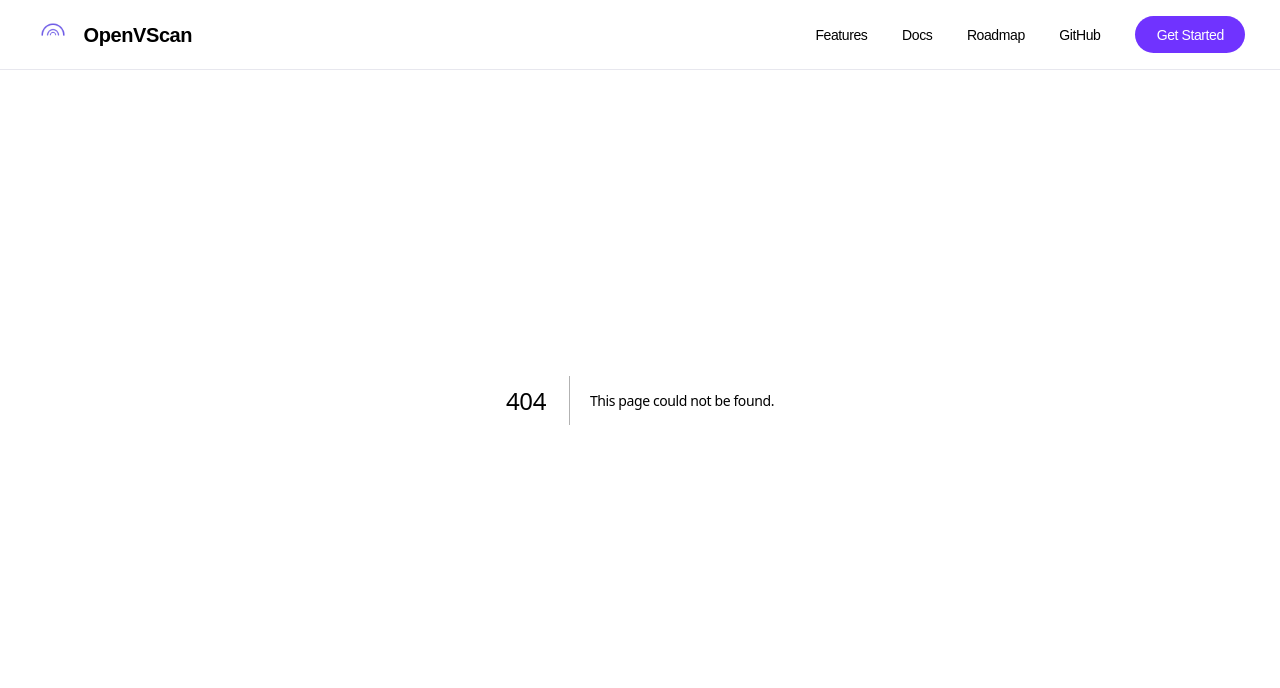
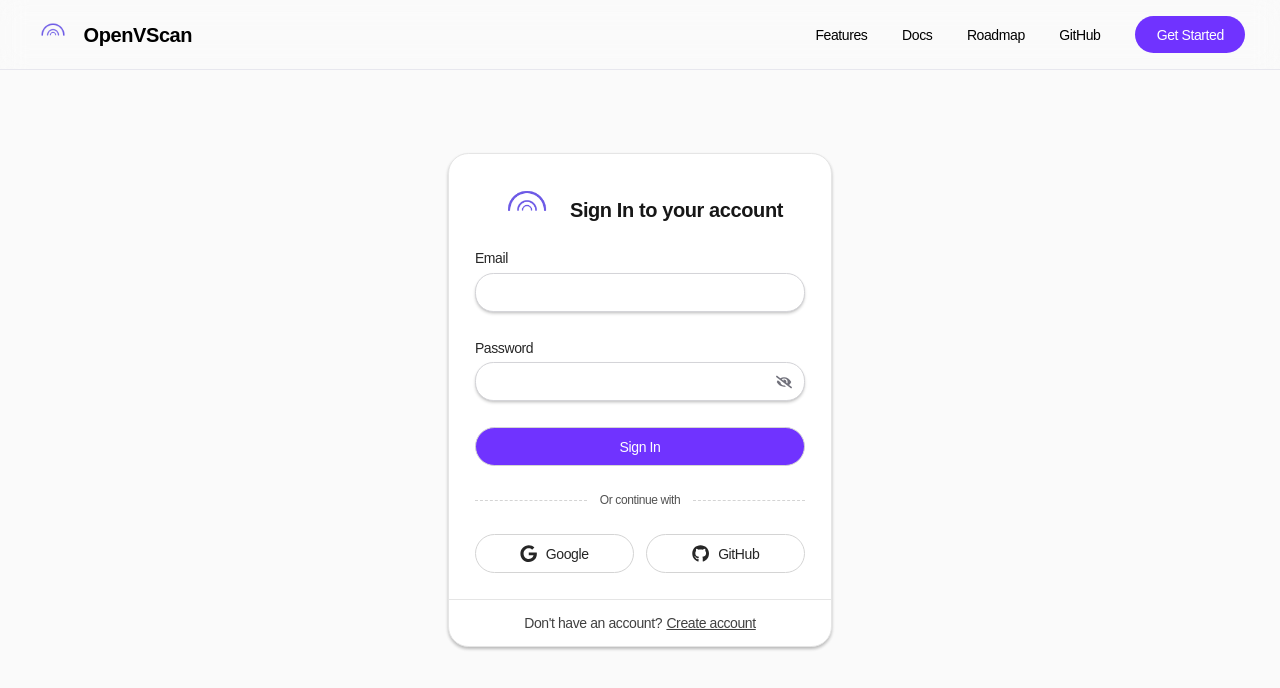
Before and after one commit to Buddhsen-tripathi/openvscan, a Next.js app in the folder web/: page /login in a window 1280 px wide. Before the commit this address had no page. Shown: the top 688 px of the page. Built offline with nearby package versions, Linux system fonts and the light colour scheme.

Commit message:
feat: add auth pages

```diff
--- /dev/null
+++ b/web/app/(auth)/login/page.tsx
@@ -0,0 +1,23 @@
+import LoginComponent from "@/components/auth/Login";
+
+export default function LoginPage() {
+  return (
+    <section className="flex min-h-screen bg-zinc-50">
+      {/*
+      <div className="hidden md:flex flex-1 items-center justify-center p-6 border-r border-neutral-200 bg-white">
+        <Image
+          src="/images/product-preview.png"
+          alt="Product preview"
+          width={700}
+          height={700}
+          className="rounded-lg shadow-lg object-contain max-h-[80vh]"
+          priority
+        />
+      </div> */}
+
+      <div className="w-full px-4 flex items-center justify-center">
+        <LoginComponent />
+      </div>
+    </section>
+  );
+}
--- /dev/null
+++ b/web/app/(auth)/register/page.tsx
@@ -0,0 +1,9 @@
+import RegisterComponent from "@/components/auth/Register";
+
+export default function RegisterPage() {
+  return (
+    <section className="flex min-h-screen bg-zinc-50 px-4 py-16 md:py-32">
+      <RegisterComponent />
+    </section>
+  );
+}
--- /dev/null
+++ b/web/lib/cn.ts
@@ -0,0 +1,6 @@
+import { clsx } from "clsx";
+import { twMerge } from "tailwind-merge";
+
+export function cn(...inputs: any[]) {
+  return twMerge(clsx(inputs));
+}
```
